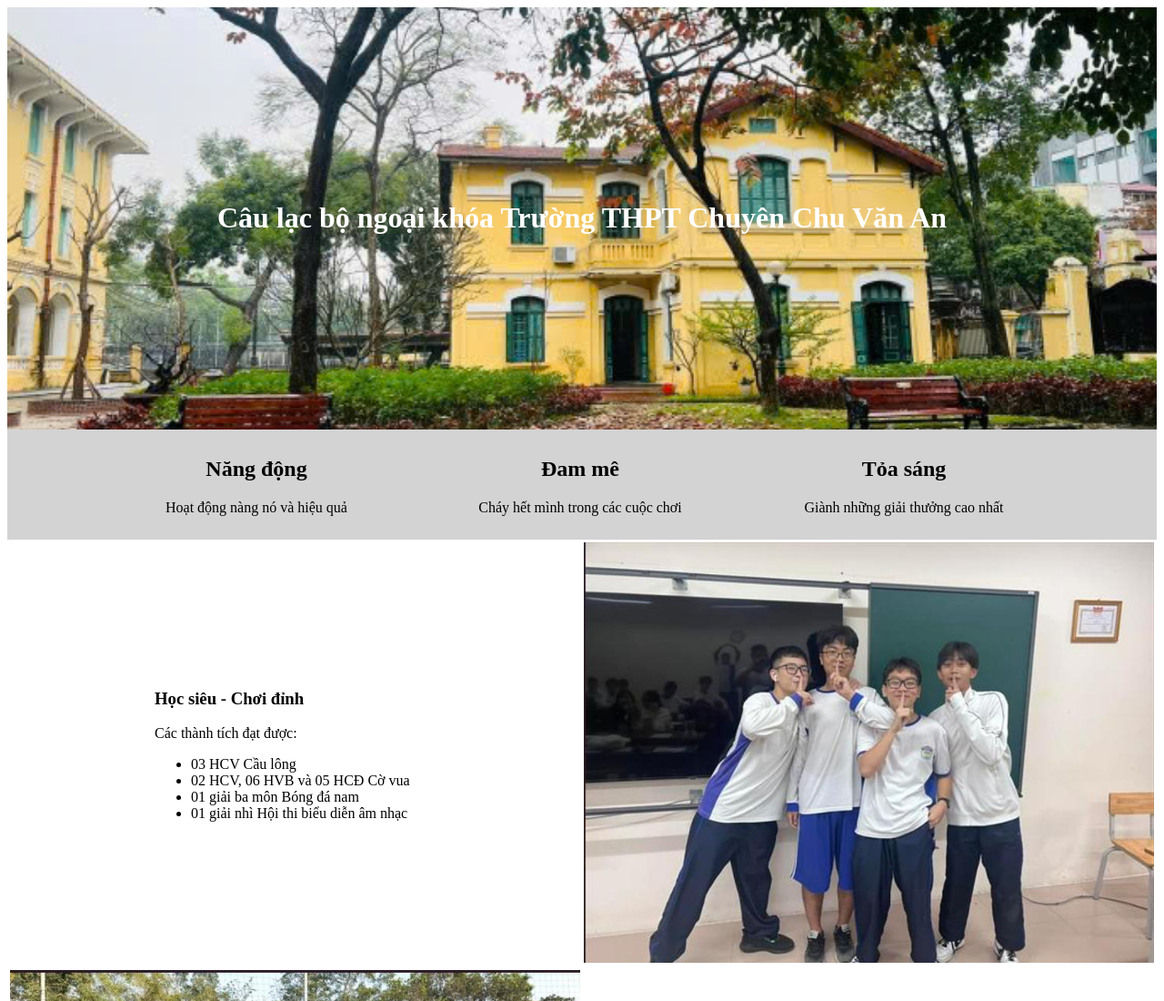
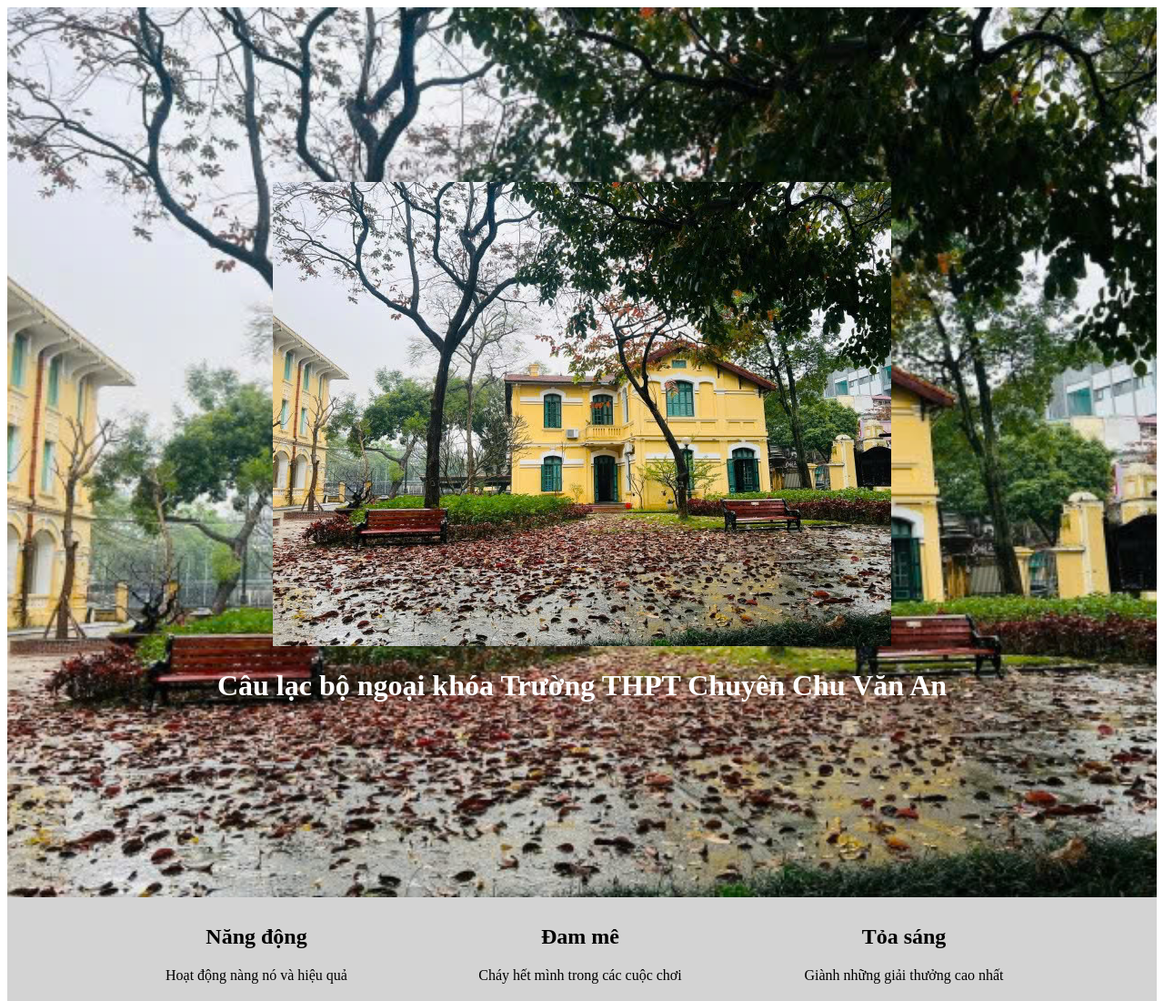
Before and after one commit to doantm1809-dotcom/code, a plain HTML site: page index.html in a window 1280 px wide. Shown: the top 1100 px of the page at 91% size. Drawn offline with Linux system fonts and the light colour scheme.

Commit message:
Update index.html

```diff
--- a/index.html
+++ b/index.html
@@ -7,6 +7,7 @@
 <body>
 <header>
 <div class="banner">
+<img src="img-0.jpg">
 <h1>Câu lạc bộ ngoại khóa Trường THPT Chuyên Chu Văn An</h1>
 </div>
 <div class="slogan">
```
